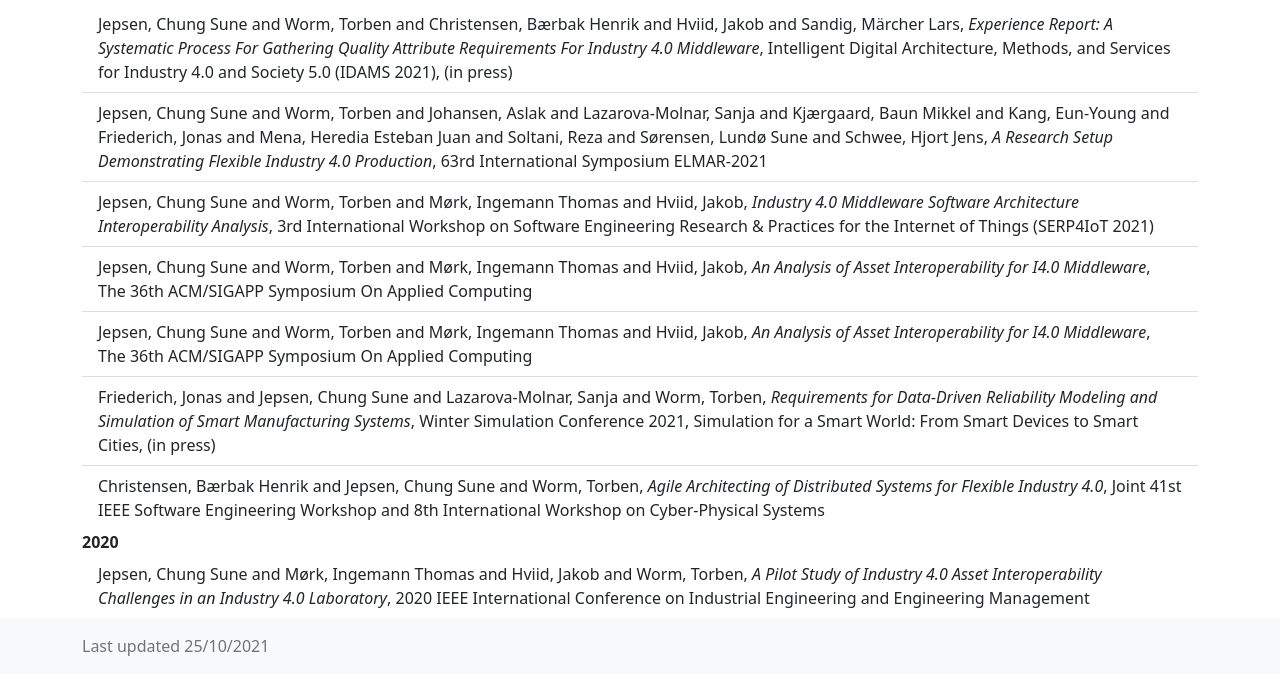
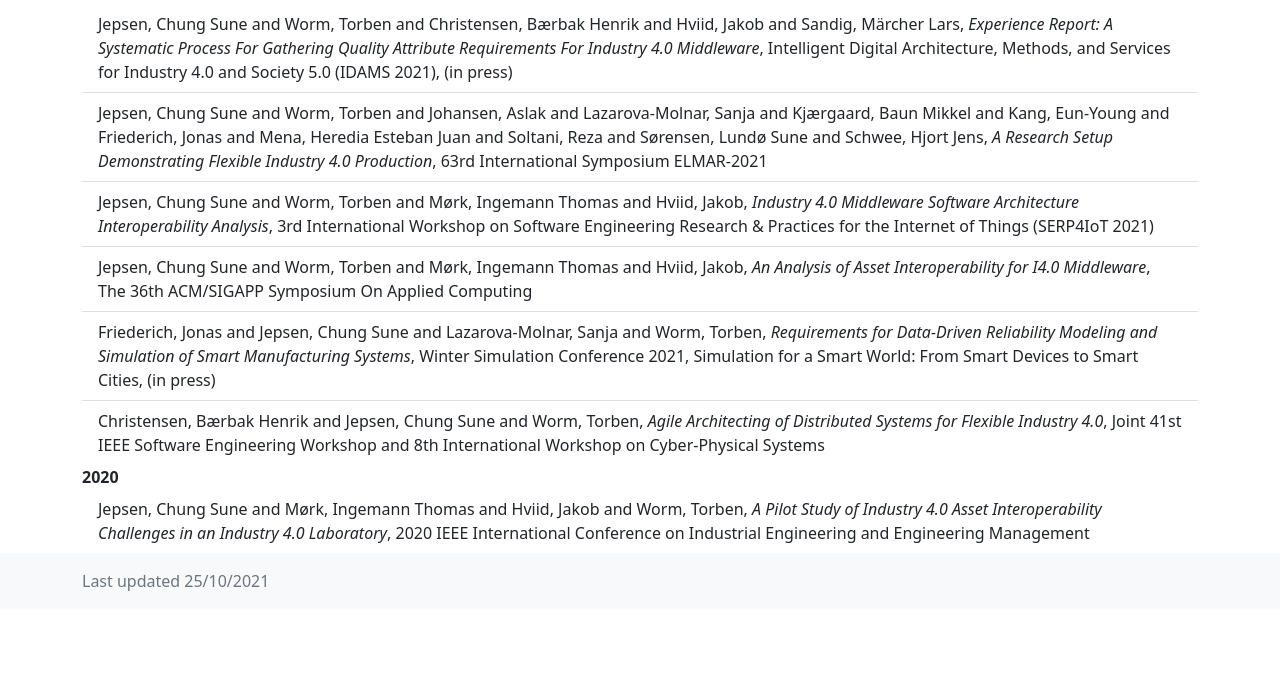
Before and after one commit to SuneJepsen/SuneJepsen.github.io, a plain HTML site: page index.html in a window 1280 px wide. Shown: the part 675-1349 px from the top of the page. After the commit the page ends 1284 px from the top, so only its background shows below. Drawn offline with nearby package versions, Linux system fonts and the light colour scheme.

Commit message:
Update index.html
Removed a duplicate in publication list

```diff
--- a/index.html
+++ b/index.html
@@ -74,7 +74,6 @@
                         <li class="list-group-item">Jepsen, Chung Sune and Worm, Torben and Johansen, Aslak and Lazarova-Molnar, Sanja and Kjærgaard, Baun Mikkel and Kang, Eun-Young and Friederich, Jonas and Mena, Heredia Esteban Juan  and Soltani, Reza and Sørensen, Lundø Sune and Schwee, Hjort Jens, <em>A Research Setup Demonstrating Flexible Industry 4.0 Production</em>, 63rd International Symposium ELMAR-2021</li>
                         <li class="list-group-item">Jepsen, Chung Sune and Worm, Torben and Mørk, Ingemann Thomas and Hviid, Jakob, <em>Industry 4.0 Middleware Software Architecture Interoperability Analysis</em>, 3rd International Workshop on Software Engineering Research & Practices for the Internet of Things (SERP4IoT 2021)</li>
                         <li class="list-group-item">Jepsen, Chung Sune and Worm, Torben and Mørk, Ingemann Thomas and Hviid, Jakob, <em>An Analysis of Asset Interoperability for I4.0 Middleware</em>, The 36th ACM/SIGAPP Symposium On Applied Computing</li>
-                        <li class="list-group-item">Jepsen, Chung Sune and Worm, Torben and Mørk, Ingemann Thomas and Hviid, Jakob, <em>An Analysis of Asset Interoperability for I4.0 Middleware</em>, The 36th ACM/SIGAPP Symposium On Applied Computing</li>
                         <li class="list-group-item">Friederich, Jonas and  Jepsen, Chung Sune and Lazarova-Molnar, Sanja and Worm, Torben, <em>Requirements for Data-Driven Reliability Modeling and Simulation of Smart Manufacturing Systems</em>, Winter Simulation Conference 2021,  Simulation for a Smart World: From Smart Devices to Smart Cities, (in press)</li>
                         <li class="list-group-item">
                             Christensen, Bærbak Henrik and Jepsen, Chung Sune and Worm, Torben, <em>Agile Architecting of Distributed Systems for Flexible Industry 4.0</em>, Joint 41st IEEE Software Engineering Workshop and 8th International Workshop on Cyber-Physical Systems
```
